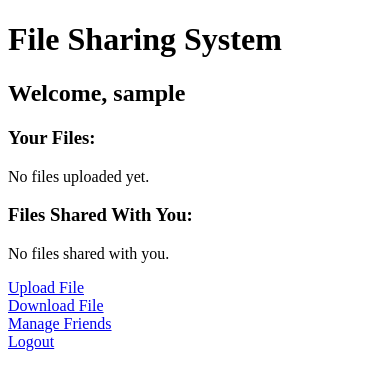
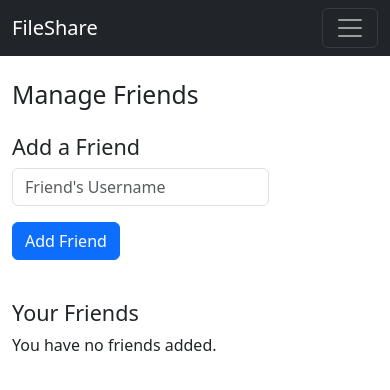
Before and after one commit to AshutoshChaudhary-lgtm/secure_file_sharing, a Django app: page /friends/ in a window 390 px wide. Shown: the top 390 px of the page. Run offline with Django 5.2, Linux system fonts and the light colour scheme; the visitor is signed in with stand-in values (Sample User, id 1); data that the repository does not hold is empty; parts of the project's set-up code (start-up, migrations or seed data) failed here and were passed over.

Commit message:
Refactor templates to extend base layout; add confirmation dialog for file deletion; implement custom styles and scripts

```diff
--- /dev/null
+++ b/app/templates/base.html
@@ -0,0 +1,70 @@
+<!-- app/templates/base.html -->
+<!DOCTYPE html>
+<html lang="en">
+<head>
+    {% load static %}
+    <meta charset="UTF-8">
+    <title>{% block title %}File Sharing System{% endblock %}</title>
+    <!-- Bootstrap CSS -->
+    <link href="https://cdn.jsdelivr.net/npm/bootstrap@5.3.0/dist/css/bootstrap.min.css" rel="stylesheet">
+    <!-- Custom CSS -->
+    <link href="{% static 'css/styles.css' %}" rel="stylesheet">
+</head>
+<body>
+    <!-- Navigation Bar -->
+    <nav class="navbar navbar-expand-lg navbar-dark bg-dark">
+        <div class="container-fluid">
+            <a class="navbar-brand" href="{% url 'index' %}">FileShare</a>
+            <button class="navbar-toggler" type="button" data-bs-toggle="collapse" data-bs-target="#navbarNav"
+                aria-controls="navbarNav" aria-expanded="false" aria-label="Toggle navigation">
+                <span class="navbar-toggler-icon"></span>
+            </button>
+            {% if user.is_authenticated %}
+            <div class="collapse navbar-collapse" id="navbarNav">
+                <ul class="navbar-nav ms-auto">
+                    <li class="nav-item">
+                        <a class="nav-link" href="{% url 'upload_file' %}">Upload</a>
+                    </li>
+                    <li class="nav-item">
+                        <a class="nav-link" href="{% url 'friends' %}">Friends</a>
+                    </li>
+                    <li class="nav-item">
+                        <a class="nav-link" href="{% url 'logout' %}">Logout</a>
+                    </li>
+                </ul>
+            </div>
+            {% else %}
+            <div class="collapse navbar-collapse" id="navbarNav">
+                <ul class="navbar-nav ms-auto">
+                    <li class="nav-item">
+                        <a class="nav-link" href="{% url 'login' %}">Login</a>
+                    </li>
+                    <li class="nav-item">
+                        <a class="nav-link" href="{% url 'register' %}">Register</a>
+                    </li>
+                </ul>
+            </div>
+            {% endif %}
+        </div>
+    </nav>
+
+    <div class="container mt-4">
+        {% if messages %}
+            {% for message in messages %}
+                <div class="alert alert-{{ message.tags }} alert-dismissible fade show" role="alert">
+                    {{ message }}
+                    <button type="button" class="btn-close" data-bs-dismiss="alert" aria-label="Close"></button>
+                </div>
+            {% endfor %}
+        {% endif %}
+
+        {% block content %}
+        {% endblock %}
+    </div>
+
+    <!-- Bootstrap JS and dependencies -->
+    <script src="https://cdn.jsdelivr.net/npm/bootstrap@5.3.0/dist/js/bootstrap.bundle.min.js"></script>
+    <!-- Custom JS -->
+    <script src="{% static 'js/scripts.js' %}"></script>
+</body>
+</html>
--- a/app/templates/friends.html
+++ b/app/templates/friends.html
@@ -1,60 +1,36 @@
-<!-- app/templates/index.html -->
-<!DOCTYPE html>
-<html lang="en">
-<head>
-    <meta charset="UTF-8">
-    <title>File Sharing System</title>
-</head>
-<body>
-    <h1>File Sharing System</h1>
+<!-- app/templates/friends.html -->
+{% extends 'base.html' %}
 
-    {% if messages %}
-        <ul>
-            {% for message in messages %}
-                <li{% if message.tags %} class="{{ message.tags }}"{% endif %}>{{ message }}</li>
-            {% endfor %}
-        </ul>
-    {% endif %}
+{% block title %}Manage Friends - File Sharing System{% endblock %}
 
-    {% if user.is_authenticated %}
-        <h2>Welcome, {{ user.username }}</h2>
-        <h3>Your Files:</h3>
-        {% if files %}
-            <ul>
-                {% for file in files %}
-                    <li>{{ file.filename }}</li>
+{% block content %}
+    <h2 class="mb-4">Manage Friends</h2>
+
+    <div class="mb-4">
+        <h4>Add a Friend</h4>
+        <form method="post" class="row g-3">
+            {% csrf_token %}
+            <div class="col-auto">
+                <input type="text" name="friend_username" class="form-control" placeholder="Friend's Username" required>
+            </div>
+            <div class="col-auto">
+                <button type="submit" class="btn btn-primary mb-3">Add Friend</button>
+            </div>
+        </form>
+    </div>
+
+    <div>
+        <h4>Your Friends</h4>
+        {% if friends %}
+            <ul class="list-group">
+                {% for friend in friends %}
+                    <li class="list-group-item">
+                        {{ friend.username }}
+                    </li>
                 {% endfor %}
             </ul>
         {% else %}
-            <p>No files uploaded yet.</p>
+            <p>You have no friends added.</p>
         {% endif %}
-
-        <h3>Files Shared With You:</h3>
-        {% if shared_files %}
-            <ul>
-                {% for file_share in shared_files %}
-                    <li>{{ file_share.file.filename }} (from {{ file_share.file.user.username }})</li>
-                {% endfor %}
-            </ul>
-        {% else %}
-            <p>No files shared with you.</p>
-        {% endif %}
-
-        <a href="{% url 'upload_file' %}">Upload File</a><br>
-        <a href="{% url 'download_file' %}">Download File</a><br>
-        <a href="{% url 'friends' %}">Manage Friends</a><br>
-        <a href="{% url 'logout' %}">Logout</a><br>
-    {% else %}
-        {% if messages %}
-            <ul>
-                {% for message in messages %}
-                    <li{% if message.tags %} class="{{ message.tags }}"{% endif %}>{{ message }}</li>
-                {% endfor %}
-            </ul>
-        {% endif %}
-
-        <a href="{% url 'register' %}">Register</a><br>
-        <a href="{% url 'login' %}">Login</a><br>
-    {% endif %}
-</body>
-</html>
+    </div>
+{% endblock %}
--- a/secure_file_sharing/settings.py
+++ b/secure_file_sharing/settings.py
@@ -22,8 +22,9 @@ MEDIA_URL = '/media/'
 MEDIA_ROOT = BASE_DIR / 'media'
 
 # Static files
+
 STATIC_URL = '/static/'
-STATIC_ROOT = BASE_DIR / 'static'
+STATICFILES_DIRS = [BASE_DIR / 'static']
 
 # Login/Logout URLs
 LOGIN_URL = '/login/'
```
Also changed, not shown: app/templates/delete_confirm.html (+18 -16 lines), app/templates/index.html (+26 -39 lines), app/templates/login.html (+25 -34 lines), app/templates/register.html (+17 -24 lines), app/templates/upload.html (+17 -24 lines), static/css/style.css (added, +27 -0 lines), static/js/script.js (added, +15 -0 lines).
